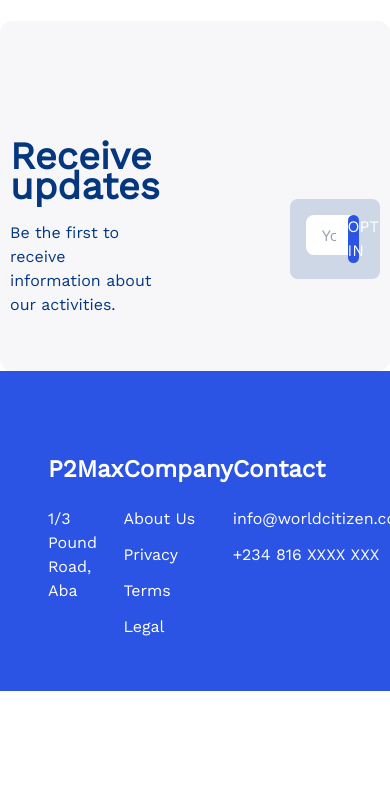
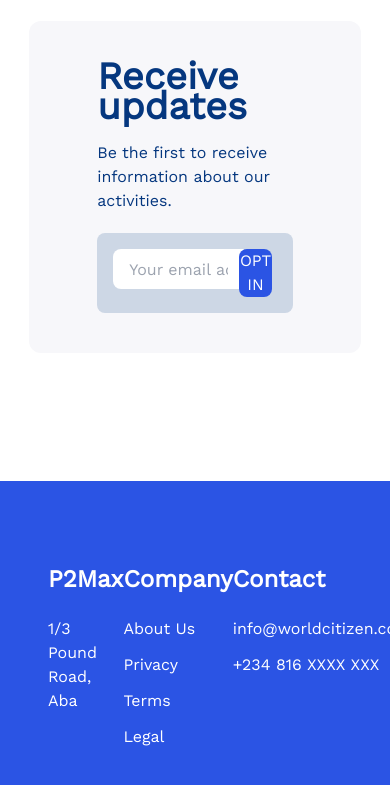
Before and after one commit to Team-Zoldyck/P2MAX, a React (Create React App) app in the folder frontend/: page / in a window 390 px wide. Shown: the part 2563-3348 px from the top of the page. Before the commit the page ends 3254 px from the top, so only its background shows below. Built offline with nearby package versions, Linux system fonts and the light colour scheme.

Commit message:
fix: fixed navbar responsivveness on medium screens, fixed opt-in component responsiveness

```diff
--- a/frontend/src/App.js
+++ b/frontend/src/App.js
@@ -7,7 +7,7 @@ import RoutesComponent from "./routes/RoutesComponent";
 
 function App() {
 
-  const [user, setUser] = useState();
+  const [user, setUser] = useState({});
 
   const pathname = useLocation().pathname.split('/');
   let route = pathname[1];
--- a/frontend/src/components/Navbar.jsx
+++ b/frontend/src/components/Navbar.jsx
@@ -73,12 +73,12 @@ const Navbar = ({ user }) => {
               <img src={logo} alt="Logo" />
             </div>
           </Link>
-          <div className="hidden md:block">
+          <div className="hidden lg:block">
             <div className="ml-10 flex justify-center items-center space-x-4 text-matic">
               <NavLinks />
             </div>
           </div>
-          <div className="-mr-2 flex md:hidden">
+          <div className="-mr-2 flex lg:hidden">
             <button
               onClick={() => setIsOpen(!isOpen)}
               type="button"
@@ -134,7 +134,7 @@ const Navbar = ({ user }) => {
             leaveFrom="opacity-100 scale-100"
             leaveTo="opacity-0 scale-95"
           >
-            <div className={`md:hidden w-screen h-1/2 ${(isOpen) ? 'flex justify-items-start items-center' : ''} `} id="mobile-menu">
+            <div className={`lg:hidden w-screen h-1/2 ${(isOpen) ? 'flex justify-items-start items-center' : ''} `} id="mobile-menu">
               <div className="h-full w-full flex flex-col items-center justify-between px-2 pt-2 pb-3 space-y-1 sm:px-3 text-matic mobile">
                 <NavLinks />
               </div>
--- a/frontend/src/components/OptIn.jsx
+++ b/frontend/src/components/OptIn.jsx
@@ -3,14 +3,14 @@
 const OptIn = () => {
 
   return (
-    <div className="mt-[8rem] w-screen h-[350px] rounded-xl px-12 py-5 bg-subtle  text-left text-matic">
-      <div className="mt-[100px] mx-auto my-auto max-w-6xl flex justify-center items-center">
-        <div className="mr-[30px]">
+    <div className="my-[8rem] mx-auto w-[85%] lg:w-screen lg:h-[450px] rounded-xl px-12 py-5 bg-subtle  text-left text-matic">
+      <div className="lg:mt-[150px] mx-auto my-auto max-w-6xl p-[20px] flex flex-col lg:flex-row lg:items-center justify-center items-start">
+        <div className="lg:mr-[30px]">
               <h2 className="text-[38px] font-[700] leading-[30px] font-bold mb-[20px]">Receive updates</h2>
               <p className="text-[16px font-[400]">Be the first to receive information about our activities.</p>
           </div>
 
-          <div className="ml-[100px] w-[40%] p-4 bg-[#CDD7E5] mt-5 flex rounded-lg">
+          <div className="lg:ml-[100px] w-[100%] lg:w-[40%] p-4 bg-[#CDD7E5] mt-5 flex rounded-lg">
               <input type="email" placeholder="Your email address" className="rounded-l-lg h-[2.5rem] w-[80%] px-4 outline-none"/>
               <button className="w-[20%] bg-secondary rounded-lg text-white ml-[-.3rem]">OPT IN</button>
           </div>
```
